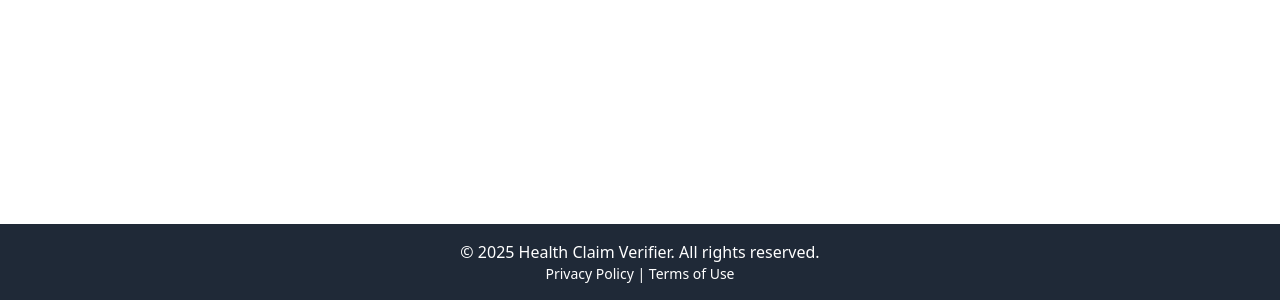
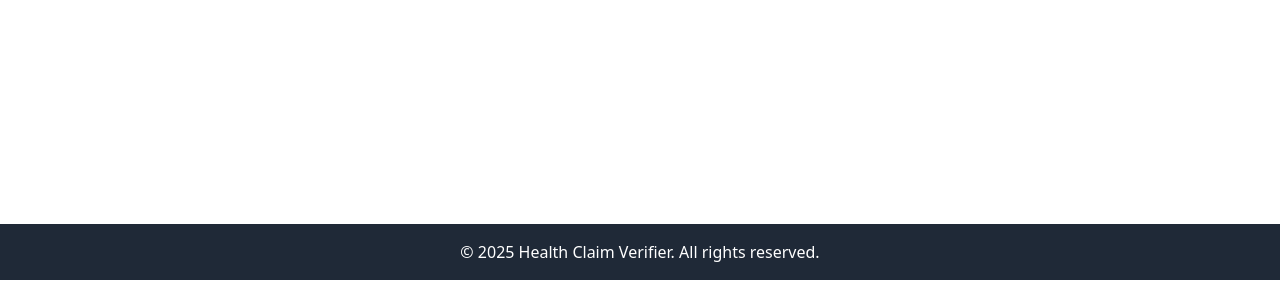
Before and after one commit to sphesihlemhlongo/easy-health.ai, a React (Create React App) app in the folder verify-influencers-admin-panel/: page / in a window 1280 px wide. Shown: the part 676-976 px from the top of the page. Built offline with nearby package versions, Linux system fonts and the light colour scheme; no server answers.

Commit message:
resolved dependencies

```diff
--- a/verify-influencers-admin-panel/package.json
+++ b/verify-influencers-admin-panel/package.json
@@ -38,6 +38,7 @@
     ]
   },
   "devDependencies": {
+    "@babel/plugin-proposal-private-property-in-object":"latest",
     "@craco/craco": "^7.1.0",
     "autoprefixer": "^10.4.17",
     "browserify-zlib": "^0.2.0",
--- a/verify-influencers-admin-panel/src/components/Footer.jsx
+++ b/verify-influencers-admin-panel/src/components/Footer.jsx
@@ -3,7 +3,7 @@ function Footer() {
       <footer className="bg-gray-800 text-white p-4 mt-10 text-center">
         <p>© {new Date().getFullYear()} Health Claim Verifier. All rights reserved.</p>
         <p className="text-sm">
-          <a href="#" className="hover:underline">Privacy Policy</a> | <a href="#" className="hover:underline">Terms of Use</a>
+          {/* <a href="#" className="hover:underline">Privacy Policy</a> | <a href="#" className="hover:underline">Terms of Use</a> */}
         </p>
       </footer>
     );
--- a/verify-influencers-admin-panel/src/pages/Dashboard.jsx
+++ b/verify-influencers-admin-panel/src/pages/Dashboard.jsx
@@ -1,6 +1,6 @@
 import React, { useEffect,useState } from "react";
-import Button from '../components/Button';
-import { supabase } from "../supabaseClient";
+// import Button from '../components/Button';
+// import { supabase } from "../supabaseClient";
 
 import { fetchInfluencers } from "../api/api";
 import { useNavigate } from "react-router-dom";
```
